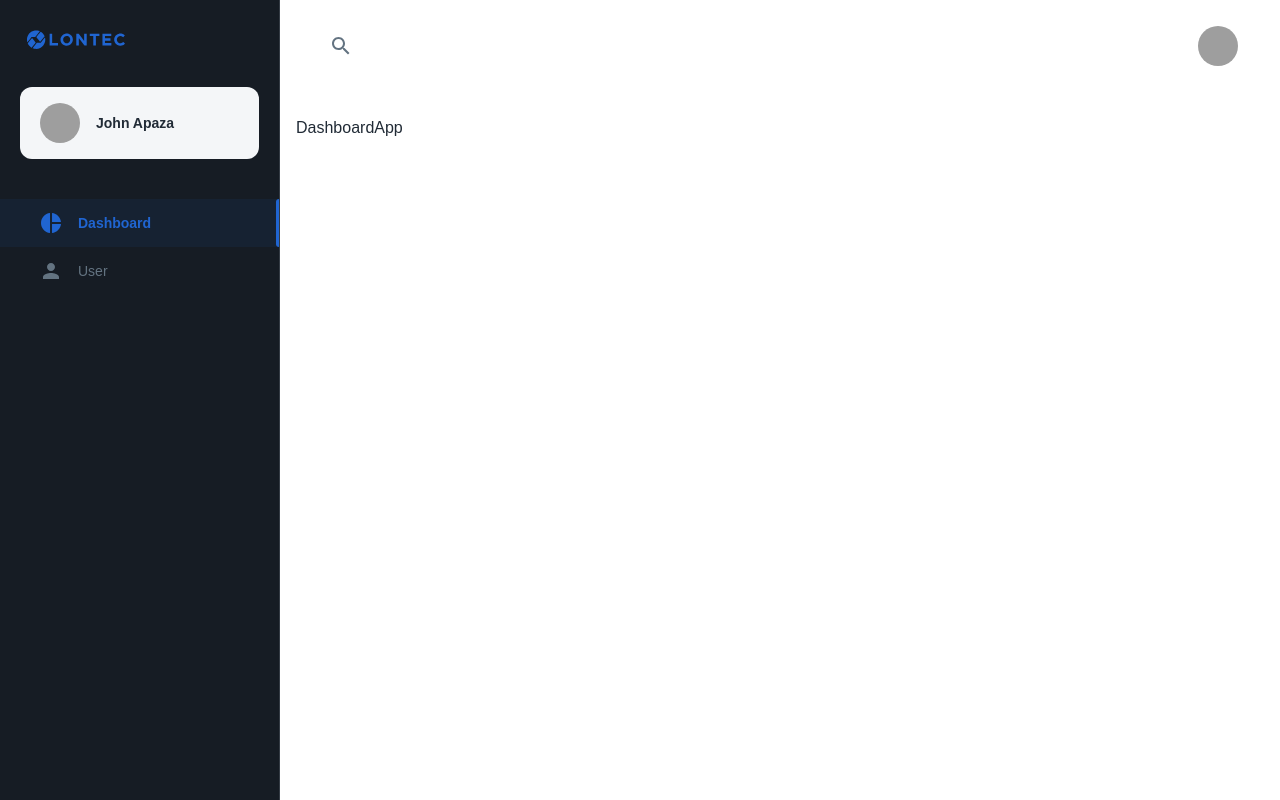
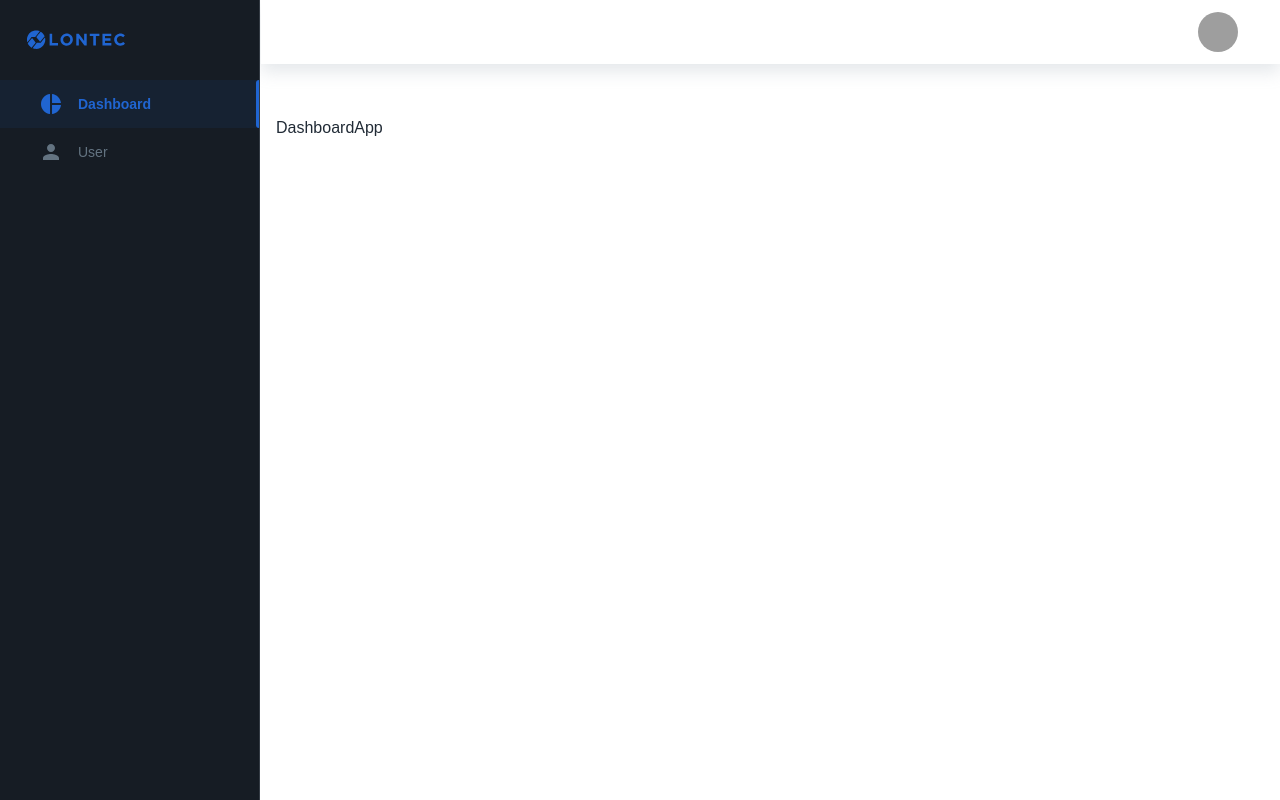
Before and after one commit to JohnApCo/sytem-lontec-eslint, a React (Create React App) app: page /dashboard/app in a window 1280 px wide. Built offline with nearby package versions, Linux system fonts and the light colour scheme; grey boxes are pictures that could not be loaded.

Commit message:
feat: Add shadow in navbar, remove items in sidebar

```diff
--- a/src/components/layouts/dashboard/DashboardNavbar.js
+++ b/src/components/layouts/dashboard/DashboardNavbar.js
@@ -11,12 +11,13 @@ import MHidden from '../../common/MHidden';
 
 // ----------------------------------------------------------------------
 
-const DRAWER_WIDTH = 280;
+const DRAWER_WIDTH = 260; /* 280 */
 const APPBAR_MOBILE = 64;
-const APPBAR_DESKTOP = 92;
+const APPBAR_DESKTOP = 64; /* 92 */
 
 const RootStyle = styled(AppBar)(({ theme }) => ({
-  boxShadow: 'none',
+  /* boxShadow: 'none', */
+  boxShadow: theme.customShadows.z8,
   backdropFilter: 'blur(6px)',
   WebkitBackdropFilter: 'blur(6px)', // Fix on Mobile
   backgroundColor: alpha(theme.palette.background.default, 0.72),
@@ -55,7 +56,7 @@ export default function DashboardNavbar({ onOpenSidebar }) {
           </IconButton>
         </MHidden>
 
-        <Searchbar />
+        {/* <Searchbar /> */}
         <Box sx={{ flexGrow: 1 }} />
 
         <Stack
--- a/src/components/layouts/dashboard/DashboardSidebar.js
+++ b/src/components/layouts/dashboard/DashboardSidebar.js
@@ -28,7 +28,7 @@ import MHidden from '../../common/MHidden';
 
 // ----------------------------------------------------------------------
 
-const DRAWER_WIDTH = 280;
+const DRAWER_WIDTH = 260; /* 280 */
 
 const RootStyle = styled('div')(({ theme }) => ({
   [theme.breakpoints.up('lg')]: {
@@ -74,12 +74,16 @@ export default function DashboardSidebar({ isOpenSidebar, onCloseSidebar }) {
       }}
     >
       <Box sx={{ px: 2.5, py: 3 }}>
-        <Box component={RouterLink} to="/" sx={{ display: 'inline-flex' }}>
+        <Box
+          component={RouterLink}
+          to="/"
+          sx={{ display: 'flex' /* 'inline-flex' */ }}
+        >
           <Logo2 />
         </Box>
       </Box>
 
-      <Box sx={{ mb: 5, mx: 2.5 }}>
+      {/*       <Box sx={{ mb: 5, mx: 2.5 }}>
         <Link underline="none" component={RouterLink} to="#">
           <AccountStyle>
             <Avatar src={account.photoURL} alt="photoURL" />
@@ -93,7 +97,7 @@ export default function DashboardSidebar({ isOpenSidebar, onCloseSidebar }) {
             </Box>
           </AccountStyle>
         </Link>
-      </Box>
+      </Box> */}
 
       <NavSection navConfig={sidebarConfig} />
 
--- a/src/components/layouts/dashboard/Searchbar.js
+++ b/src/components/layouts/dashboard/Searchbar.js
@@ -14,7 +14,7 @@ import { Search } from '@mui/icons-material';
 // ----------------------------------------------------------------------
 
 const APPBAR_MOBILE = 64;
-const APPBAR_DESKTOP = 92;
+const APPBAR_DESKTOP = 64; /* 92 */
 
 const SearchbarStyle = styled('div')(({ theme }) => ({
   top: 0,
```
